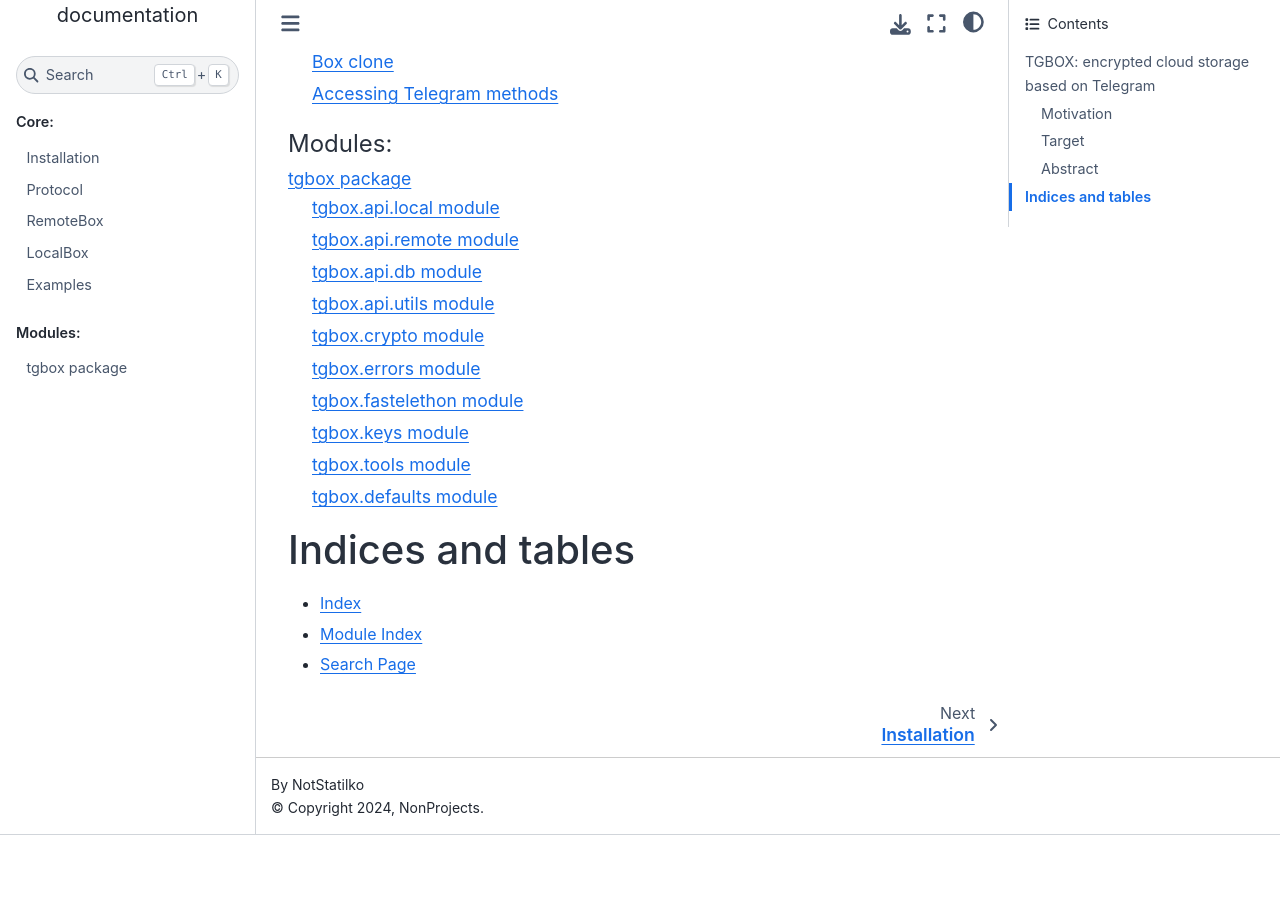
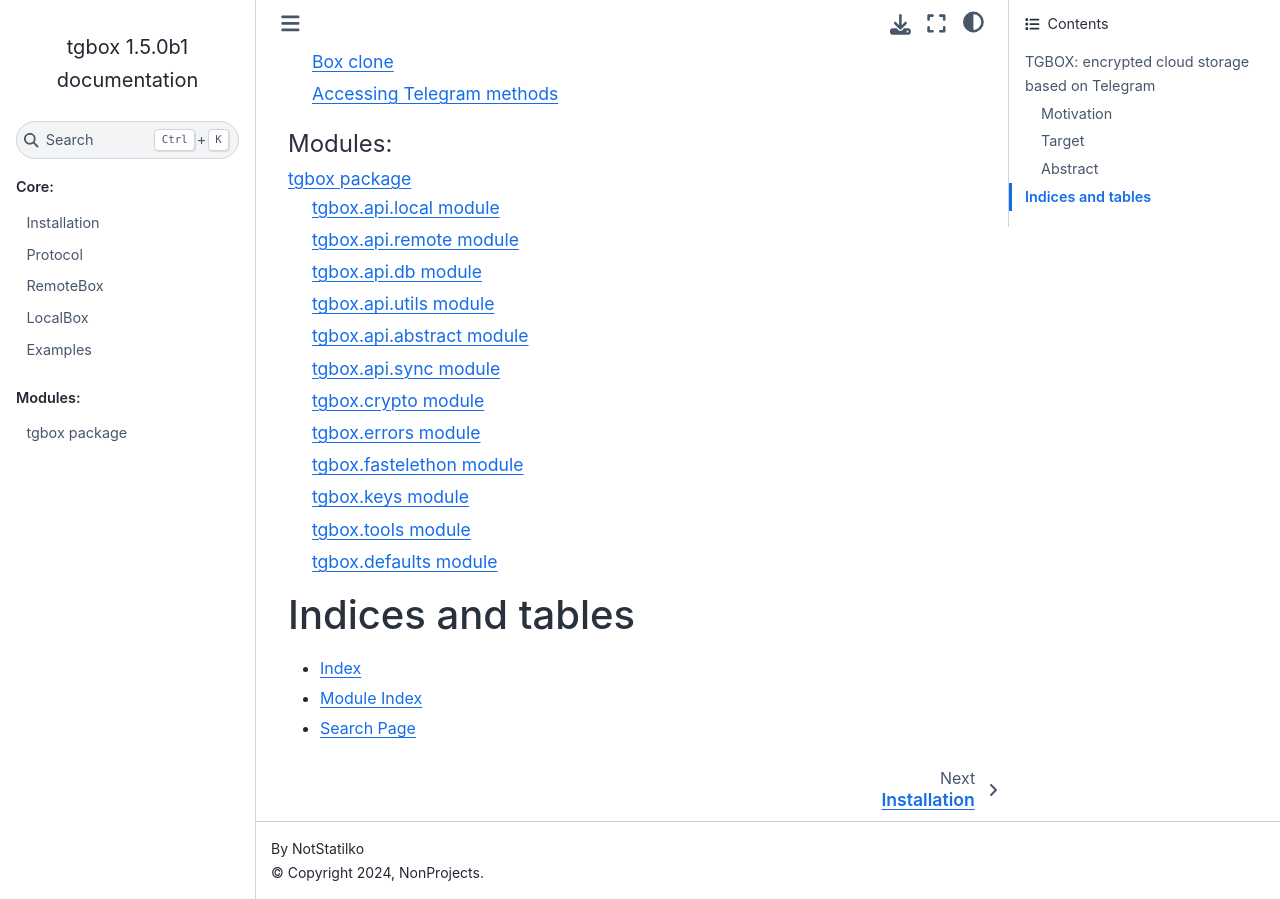
Before and after one commit to NonProjects/tgbox, a Sphinx documentation site: the page built from docs/index.rst, in a window 1280 px wide and 900 px high, scrolled down 1539 px. Built offline with Sphinx 7.4.7 and the Sphinx Book theme 1.1.4, drawn with Linux system fonts in a browser that asks for light colours; before the commit the page ends 2374 px from its top, so only the background shows below that.

Commit message:
Add tgbox.abstract, tgbox.sync to Docs

```diff
--- a/docs/tgbox.rst
+++ b/docs/tgbox.rst
@@ -32,6 +32,24 @@
 ----------------------
 
 .. automodule:: tgbox.api.utils
+   :members:
+   :undoc-members:
+   :show-inheritance:
+   :inherited-members:
+
+tgbox.api.abstract module
+----------------------
+
+.. automodule:: tgbox.api.abstract
+   :members:
+   :undoc-members:
+   :show-inheritance:
+   :inherited-members:
+
+tgbox.api.sync module
+----------------------
+
+.. automodule:: tgbox.api.sync
    :members:
    :undoc-members:
    :show-inheritance:
```
